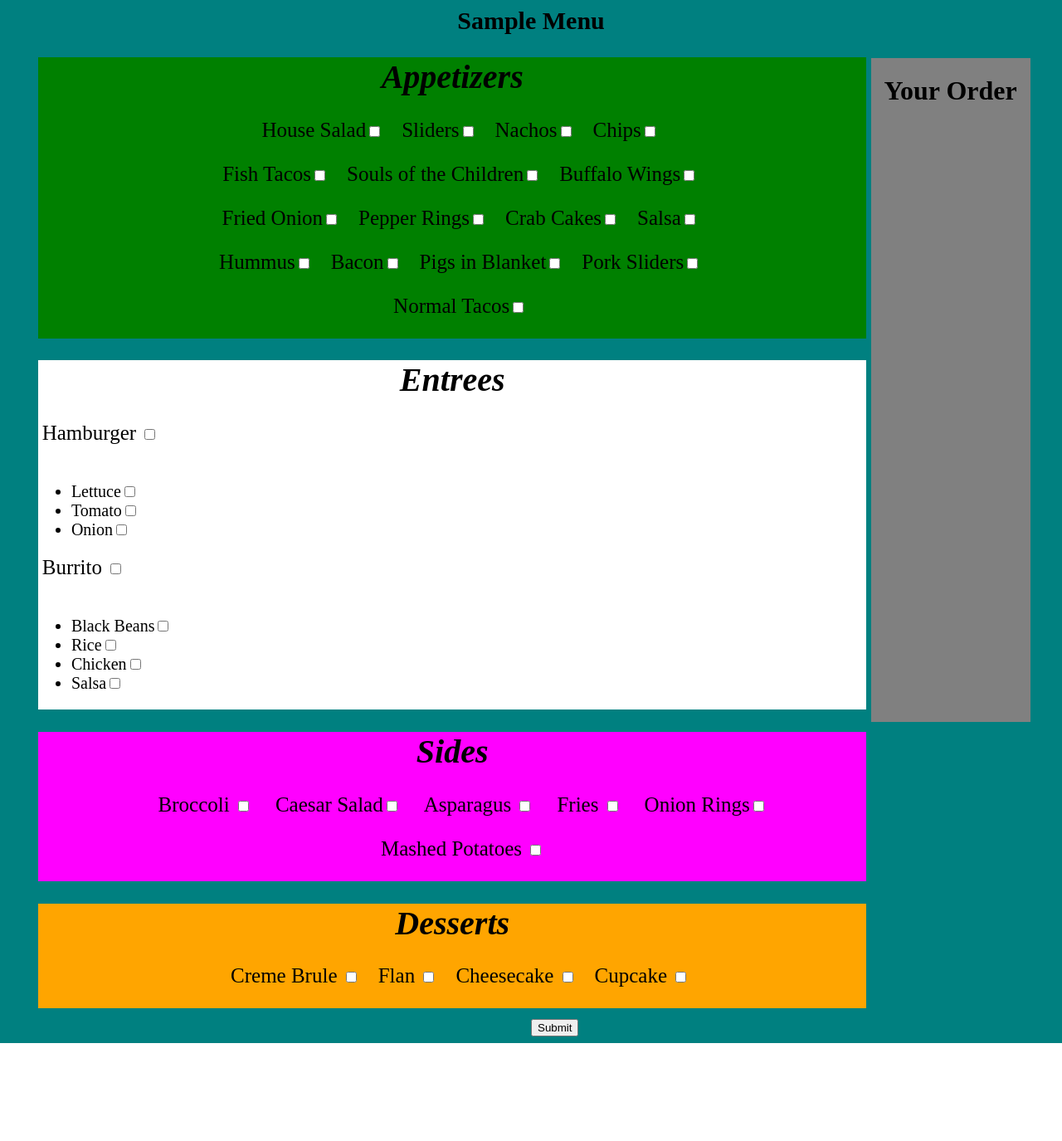
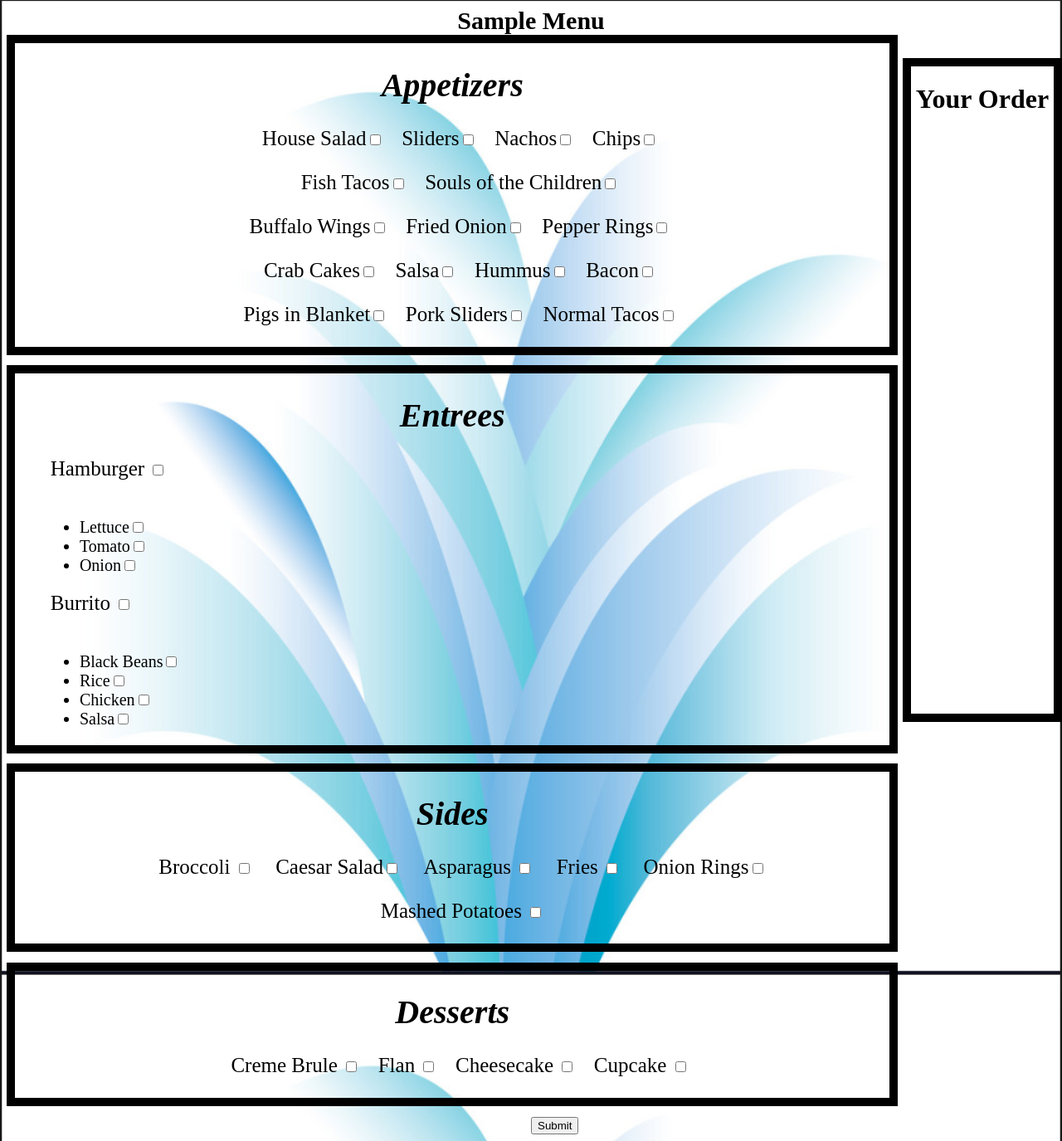
Before and after one commit to spaulsteinberg/EzOrdr-1, a Flask app: page / in a window 1280 px wide. Shown: the whole page at 83% size. Before the commit the page ends 1257 px from the top, so only its background shows below. Run offline with Flask 2, Linux system fonts and the light colour scheme; some libraries are stand-ins or nearby versions.

Commit message:
background sample layout

```diff
--- a/app/templates/samplelayout.html
+++ b/app/templates/samplelayout.html
@@ -106,13 +106,14 @@
 
 .total-bar {
 	position: absolute;
-	background: grey;
+	/*background: grey;*/
 	overflow: auto;
-	right: calc(0% + 3%);
+	right: calc(0%);
 	top: 70px;
 	height: 100%;
 	width: 15%;
 	z-index: 10;
+	border: 10px solid black;
 }
 
 #sub-button {
@@ -127,8 +128,10 @@ header {
 	text-align: center;
 }
 body {
-	background: teal;
-
+	background: url('/static/fountainbackground.PNG');
+	background-size: cover;
+	background-position: center;
+	background-attachment: fixed;
 }
 
 p {
@@ -152,6 +155,7 @@ p {
 	padding-right: 3%;
 	margin-bottom: 1%;
 	width: 85%;
+	border: 10px solid black;
 
 }
 
@@ -160,7 +164,7 @@ p {
 }
 
 .row .appetizers {
-	background: green;
+	/*background: green;*/
 	height: 20%;
 }
 
@@ -172,7 +176,7 @@ p {
 }
 
 .row .sides {
-	background: magenta;
+	/*background: magenta;*/
 	height: 12%;
 }
 
@@ -184,19 +188,18 @@ p {
 }
 
 .row .MainCourses {
-	background: white;
+	/*background: white;*/
 	height: 46.6%;
 
 }
 
 .row .MainCourses .entree-items{
 	display: inline-block;
-
-	color: black;
+	/*color: black;*/
 }
 
 .row .desserts {
-	background: orange;
+	/*background: orange;*/
 	height: 12%;
 }
 
```
Also changed, not shown: app/static/fountainbackground.PNG (added).
